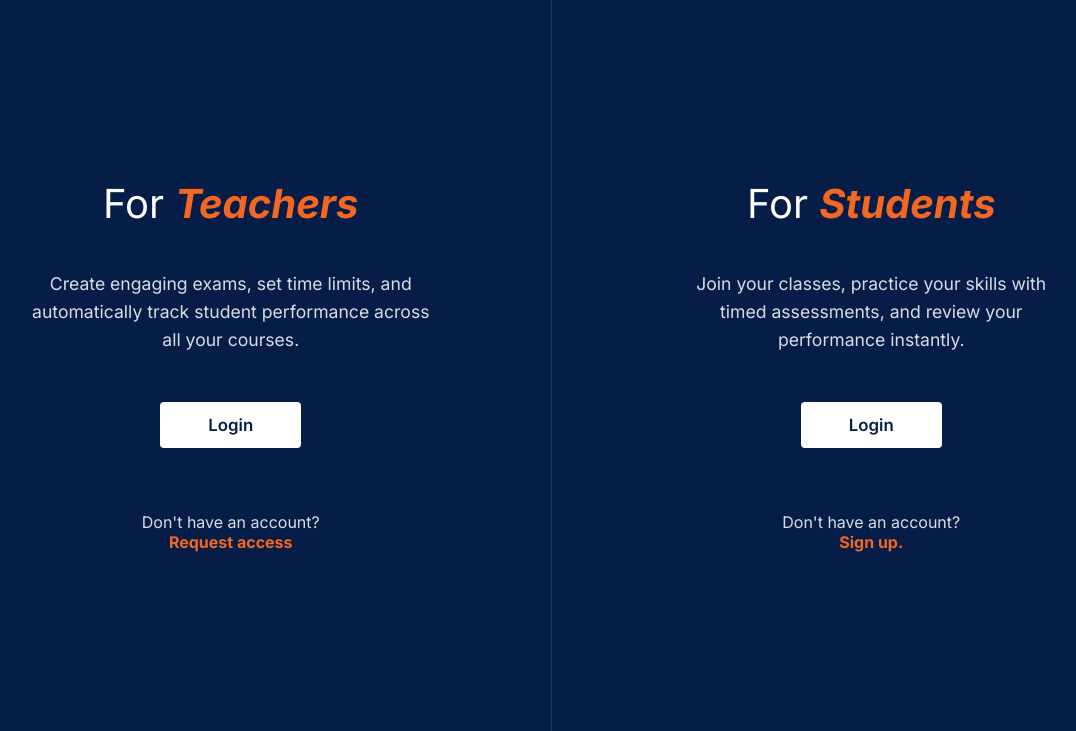
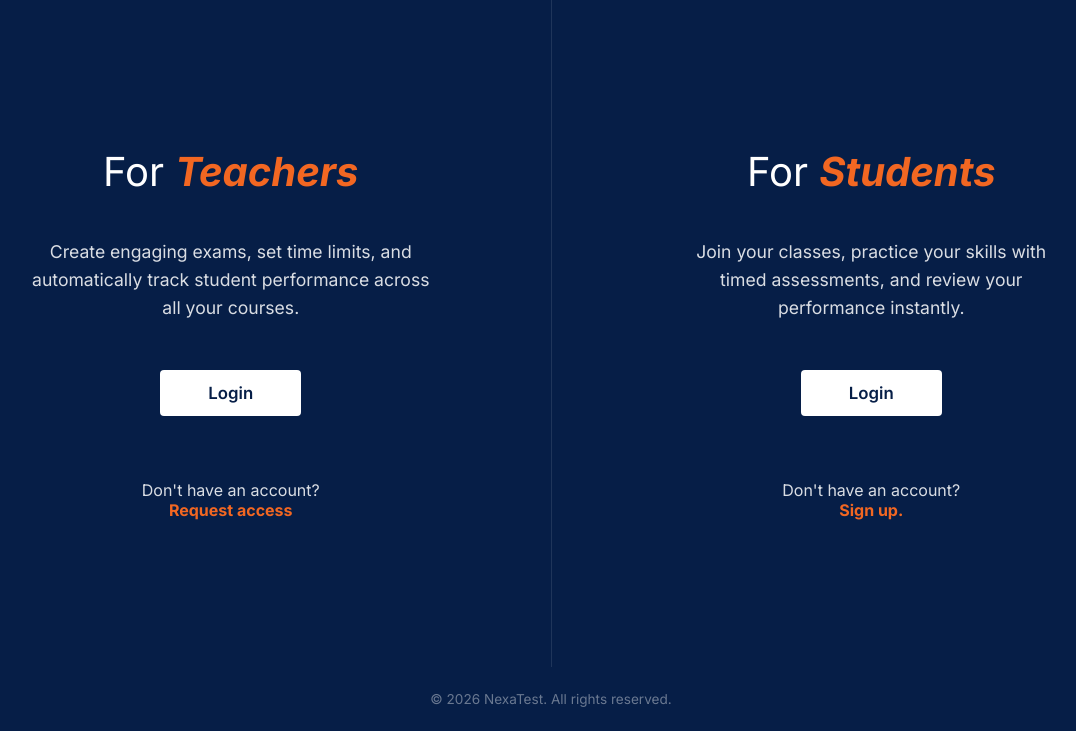
Before and after one commit to Saniya-S19/Online_exam_system, a Django app: page / in a window 1280 px wide. Shown: the part 69-800 px from the top of the page, without its empty margins (89-1165 px from the left). Run offline with Django 5.2, Linux system fonts and the light colour scheme.

Commit message:
footer to home page

```diff
--- a/accounts/templates/home.html
+++ b/accounts/templates/home.html
@@ -144,6 +144,14 @@
 
         .account-link:hover { text-decoration: underline; }
 
+        .footer {
+            text-align: center;
+            padding: 1.5rem;
+            color: rgba(255, 255, 255, 0.4); /* Faded white so it isn't distracting */
+            font-size: 0.85rem;
+            margin-top: auto; /* Pushes it to the very bottom */
+        }
+
         /* Mobile Responsiveness */
         @media (max-width: 768px) {
             .container { flex-direction: column; }
@@ -156,7 +164,7 @@
 <body>
 
     <nav class="navbar">
-        <a href="#" class="brand-logo">Nexa<span>Test</span></a>
+        <a href="/" class="brand-logo">Nexa<span>Test</span></a>
         <div class="nav-links">
             <a href="{% url 'signup' %}" class="nav-signup">Get Started</a>
         </div>
@@ -192,5 +200,9 @@
 
     </div>
 
+    <footer class="footer">
+        &copy; 2026 NexaTest. All rights reserved.
+    </footer>
+
 </body>
 </html>
```
